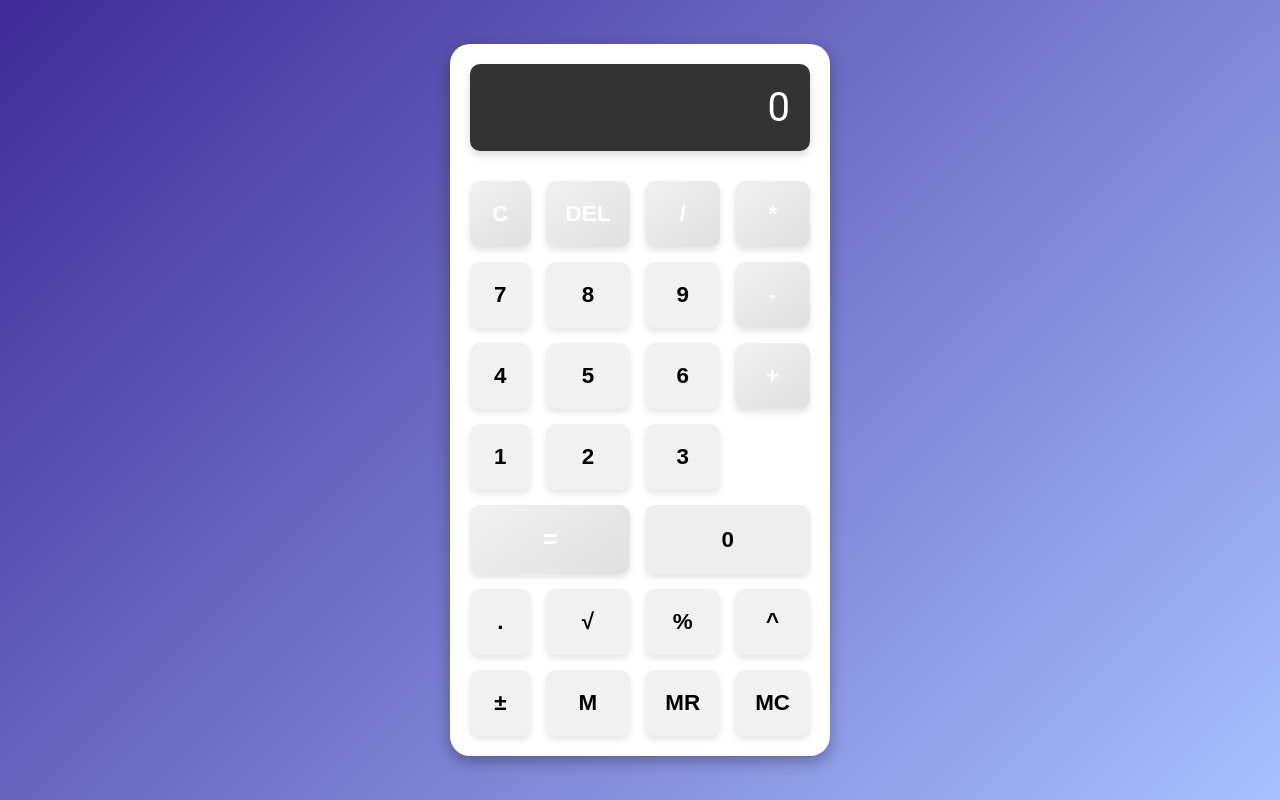
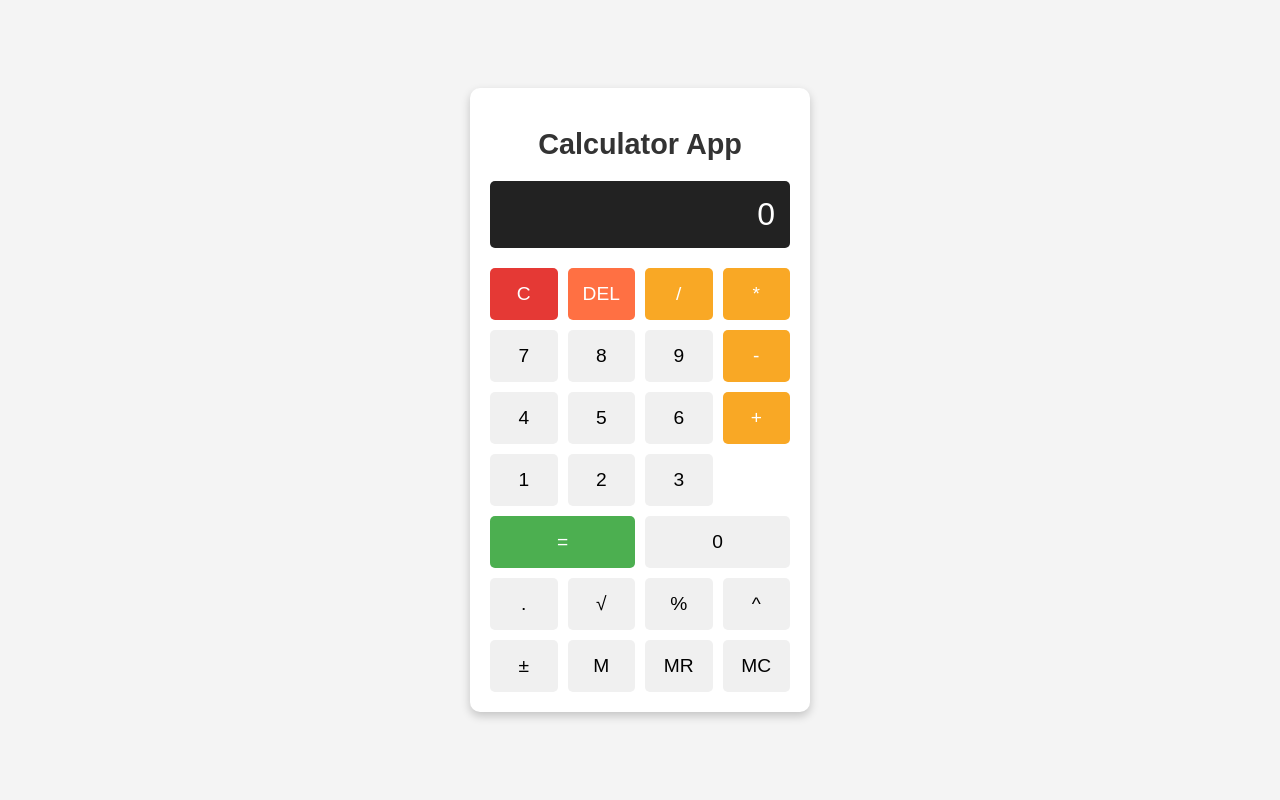
Before and after one commit to Arpita244/Calculator, a React (Create React App) app: page / in a window 1280 px wide. Built offline with nearby package versions, Linux system fonts and the light colour scheme.

Commit message:
first commit

```diff
--- a/src/App.css
+++ b/src/App.css
@@ -1,167 +1,96 @@
-/* General Body Styling */
+/* File: src/App.css */
 body {
-  font-family: 'Roboto', Arial, sans-serif;
-  background: linear-gradient(135deg, #3f2b96, #a8c0ff);
+  font-family: Arial, sans-serif;
+  background-color: #f4f4f4;
   display: flex;
   justify-content: center;
   align-items: center;
   height: 100vh;
   margin: 0;
-  overflow: hidden;
 }
 
-/* Calculator Styling */
 .calculator {
   background: #fff;
   padding: 20px;
-  border-radius: 20px;
-  box-shadow: 0 6px 15px rgba(0, 0, 0, 0.3);
-  width: 340px;
-  transition: transform 0.3s ease-in-out;
+  border-radius: 10px;
+  box-shadow: 0 4px 10px rgba(0, 0, 0, 0.2);
+  width: 300px;
 }
 
-.calculator:hover {
-  transform: scale(1.05);
+.title {
+  text-align: center;
+  font-size: 1.8rem;
+  color: #333;
+  margin-bottom: 20px;
 }
 
-/* Display Section */
 .display {
-  background: #333;
+  background: #222;
   color: #fff;
-  font-size: 2.5rem;
+  font-size: 2rem;
   text-align: right;
-  padding: 20px;
-  border-radius: 10px;
-  margin-bottom: 30px;
-  box-shadow: 0 4px 8px rgba(0, 0, 0, 0.15);
+  padding: 15px;
+  border-radius: 5px;
+  margin-bottom: 20px;
 }
 
-/* Buttons Grid */
 .buttons {
   display: grid;
   grid-template-columns: repeat(4, 1fr);
-  gap: 15px;
-  transition: all 0.2s ease;
+  gap: 10px;
 }
 
-/* Button Styles */
 button {
-  background: #f1f1f1;
+  background: #f0f0f0;
   border: none;
-  border-radius: 10px;
-  padding: 20px;
-  font-size: 1.4rem;
-  font-weight: bold;
+  border-radius: 5px;
+  padding: 15px;
+  font-size: 1.2rem;
   cursor: pointer;
-  box-shadow: 0 4px 6px rgba(0, 0, 0, 0.1);
-  transition: background 0.3s, box-shadow 0.3s ease;
+  transition: background 0.3s;
 }
 
-button:active {
-  box-shadow: 0 2px 4px rgba(0, 0, 0, 0.2);
+button:hover {
+  background: #ddd;
 }
 
-/* Operator Buttons */
 button.operator {
   background: #f9a825;
-  color: white;
+  color: #fff;
 }
 
 button.operator:hover {
   background: #f57f17;
 }
 
-button.operator:active {
-  background: #f44336;
-}
-
-/* Equal Button */
 button.equal {
   background: #4caf50;
-  color: white;
+  color: #fff;
   grid-column: span 2;
-  font-size: 1.6rem;
 }
 
 button.equal:hover {
   background: #388e3c;
 }
 
-button.equal:active {
-  background: #2e7d32;
+button.zero {
+  grid-column: span 2;
 }
 
-/* Zero Button */
-button.zero {
-  grid-column: span 2;
-  background: #eeeeee;
-}
-
-button.zero:hover {
-  background: #e0e0e0;
-}
-
-button.zero:active {
-  background: #d5d5d5;
-}
-
-/* Clear Button */
 button.clear {
   background: #e53935;
-  color: white;
-  font-weight: bold;
-  text-transform: uppercase;
+  color: #fff;
 }
 
 button.clear:hover {
   background: #d32f2f;
 }
 
-button.clear:active {
-  background: #c62828;
-}
-
-/* Delete Button */
 button.delete {
   background: #ff7043;
-  color: white;
+  color: #fff;
 }
 
 button.delete:hover {
   background: #f4511e;
 }
-
-button.delete:active {
-  background: #e64a19;
-}
-
-/* Add Smooth Hover Animations */
-button:hover {
-  transform: scale(1.05);
-}
-
-/* Add Gradient Background to Buttons */
-button.operator, button.equal, button.clear, button.delete {
-  background: linear-gradient(145deg, #f1f1f1, #e0e0e0);
-}
-
-button.operator:hover, button.equal:hover, button.clear:hover, button.delete:hover {
-  background: linear-gradient(145deg, #f57f17, #ff7043);
-}
-
-/* Add Media Query for Mobile Devices */
-@media screen and (max-width: 400px) {
-  .calculator {
-    width: 90%;
-    padding: 15px;
-  }
-
-  .buttons {
-    gap: 10px;
-  }
-
-  button {
-    font-size: 1.2rem;
-    padding: 15px;
-  }
-}
--- a/src/App.js
+++ b/src/App.js
@@ -1,3 +1,4 @@
+// File: src/App.js
 import React, { useState, useEffect } from 'react';
 import './App.css';
 
@@ -19,7 +20,6 @@ const App = () => {
 
   const handleCalculate = () => {
     try {
-      // Prevent division by zero
       if (input.includes('/0')) {
         setInput('Error');
       } else {
@@ -34,7 +34,7 @@ const App = () => {
     try {
       const value = parseFloat(input);
       if (isNaN(value) || value < 0) {
-        setInput('Error');  // Square root can't be calculated for negative numbers
+        setInput('Error');
       } else {
         setInput(Math.sqrt(value).toString());
       }
@@ -67,7 +67,6 @@ const App = () => {
     setInput((-eval(input)).toString());
   };
 
-  // Add keyboard support
   useEffect(() => {
     const handleKeyPress = (event) => {
       const key = event.key;
@@ -88,6 +87,7 @@ const App = () => {
 
   return (
     <div className="calculator">
+      <h1 className="title">Calculator App</h1> {/* Title added here */}
       <div className="display">{input || '0'}</div>
       <div className="buttons">
         <button onClick={handleClear} className="clear">C</button>
```
